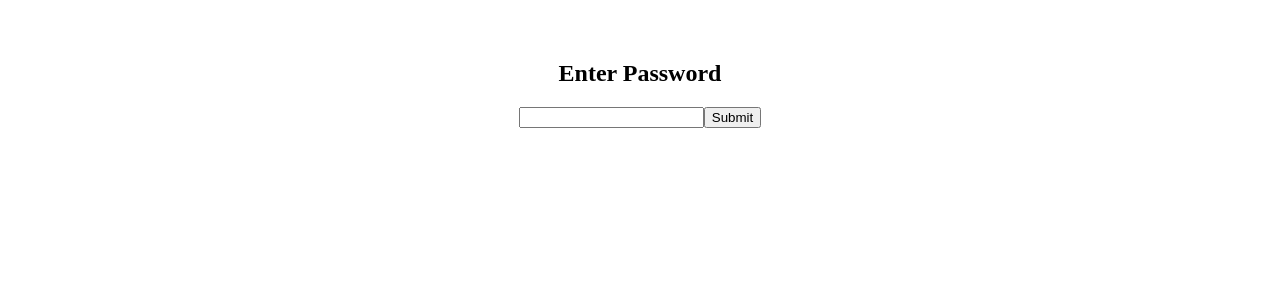
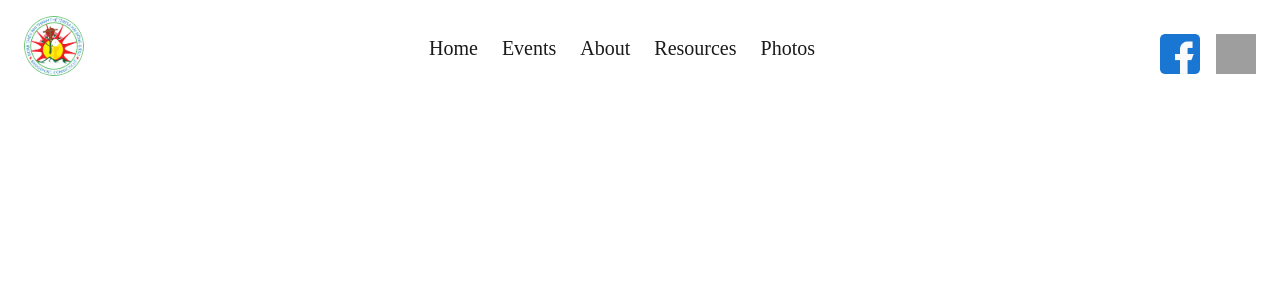
Before and after one commit to zcdonna/tntt-teresa, a React (Vite) app: page /zcdonna/tntt-teresa/about in a window 1280 px wide. Shown: the top 300 px of the page. Built offline with nearby package versions, Linux system fonts and the light colour scheme; grey boxes are pictures that could not be loaded.

Commit message:
fix logo

```diff
--- a/src/App.tsx
+++ b/src/App.tsx
@@ -23,30 +23,30 @@ const App = () => {
   }, [theme]);
 
   // Use to access the website:
-  const [password, setPassword] = useState("");
-  const [isAuthenticated, setIsAuthenticated] = useState(false);
+  // const [password, setPassword] = useState("");
+  // const [isAuthenticated, setIsAuthenticated] = useState(false);
 
-  const handleLogin = () => {
-    if (password === "mypassword123") {
-      setIsAuthenticated(true);
-    } else {
-      alert("Wrong password!");
-    }
-  };
+  // const handleLogin = () => {
+  //   if (password === "mypassword123") {
+  //     setIsAuthenticated(true);
+  //   } else {
+  //     alert("Wrong password!");
+  //   }
+  // };
 
-  if (!isAuthenticated) {
-    return (
-      <div style={{ textAlign: "center", padding: "2rem" }}>
-        <h2>Enter Password</h2>
-        <input
-          type="password"
-          value={password}
-          onChange={(e) => setPassword(e.target.value)}
-        />
-        <button onClick={handleLogin}>Submit</button>
-      </div>
-    );
-  }
+  // if (!isAuthenticated) {
+  //   return (
+  //     <div style={{ textAlign: "center", padding: "2rem" }}>
+  //       <h2>Enter Password</h2>
+  //       <input
+  //         type="password"
+  //         value={password}
+  //         onChange={(e) => setPassword(e.target.value)}
+  //       />
+  //       <button onClick={handleLogin}>Submit</button>
+  //     </div>
+  //   );
+  // }
 
   return (
     <div>
--- a/src/components/Navbar.tsx
+++ b/src/components/Navbar.tsx
@@ -5,6 +5,7 @@ import styles from "./Navbar.module.css";
 
 // import lightModeIcon from "../images/sun.png";
 // import darkModeIcon from "../images/moon.png";
+import youthGroupLogoIcon from "../images/YouthGroupLogo.png"
 import facebookIcon from "../images/facebook.png";
 import instagramIcon from "../images/instagram.png";
 
@@ -17,7 +18,7 @@ const Navbar = (): JSX.Element => {
       {/* Logo */}
       <div className={styles.logoContainer} onClick={() => navigate("/")}>
         <img
-          src="src/images/YouthGroupLogo.png"
+          src={youthGroupLogoIcon}
           alt="Youth Group Logo"
           className={styles.logo}
         />
```
